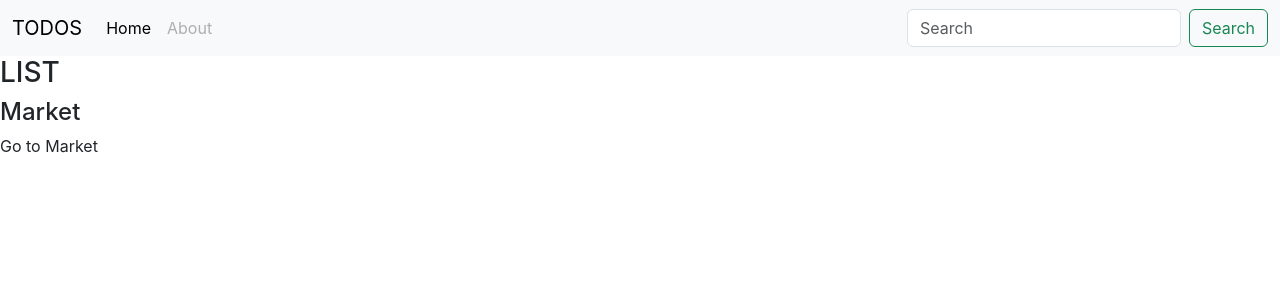
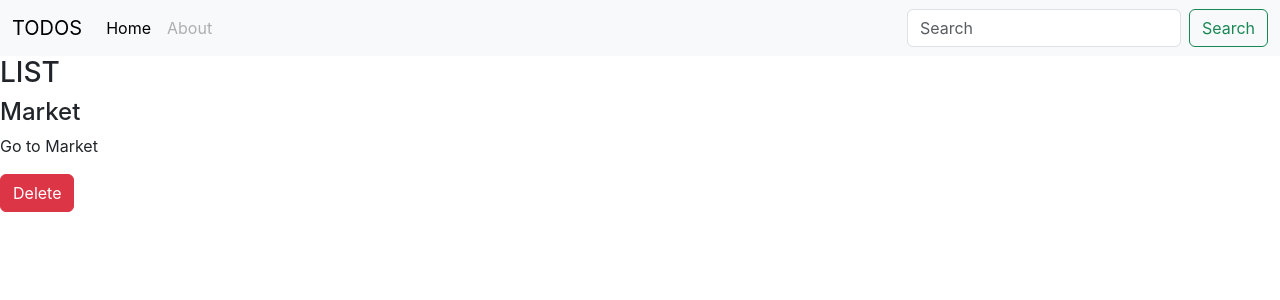
Before and after one commit to divyamishra22/todos-list, a React (Create React App) app: page / in a window 1280 px wide. Shown: the top 300 px of the page. Built offline with nearby package versions, Linux system fonts and the light colour scheme.

Commit message:
adding button

```diff
--- a/src/My Components/TodoItem.js
+++ b/src/My Components/TodoItem.js
@@ -5,6 +5,7 @@ export const TodoItem = ({todoitem}) => {
     <div>
         <h4>{todoitem.title}</h4>
         <p>{todoitem.desc}</p>
+        <button className="btn btn-danger">Delete</button>
         </div>
   )
 }
```
